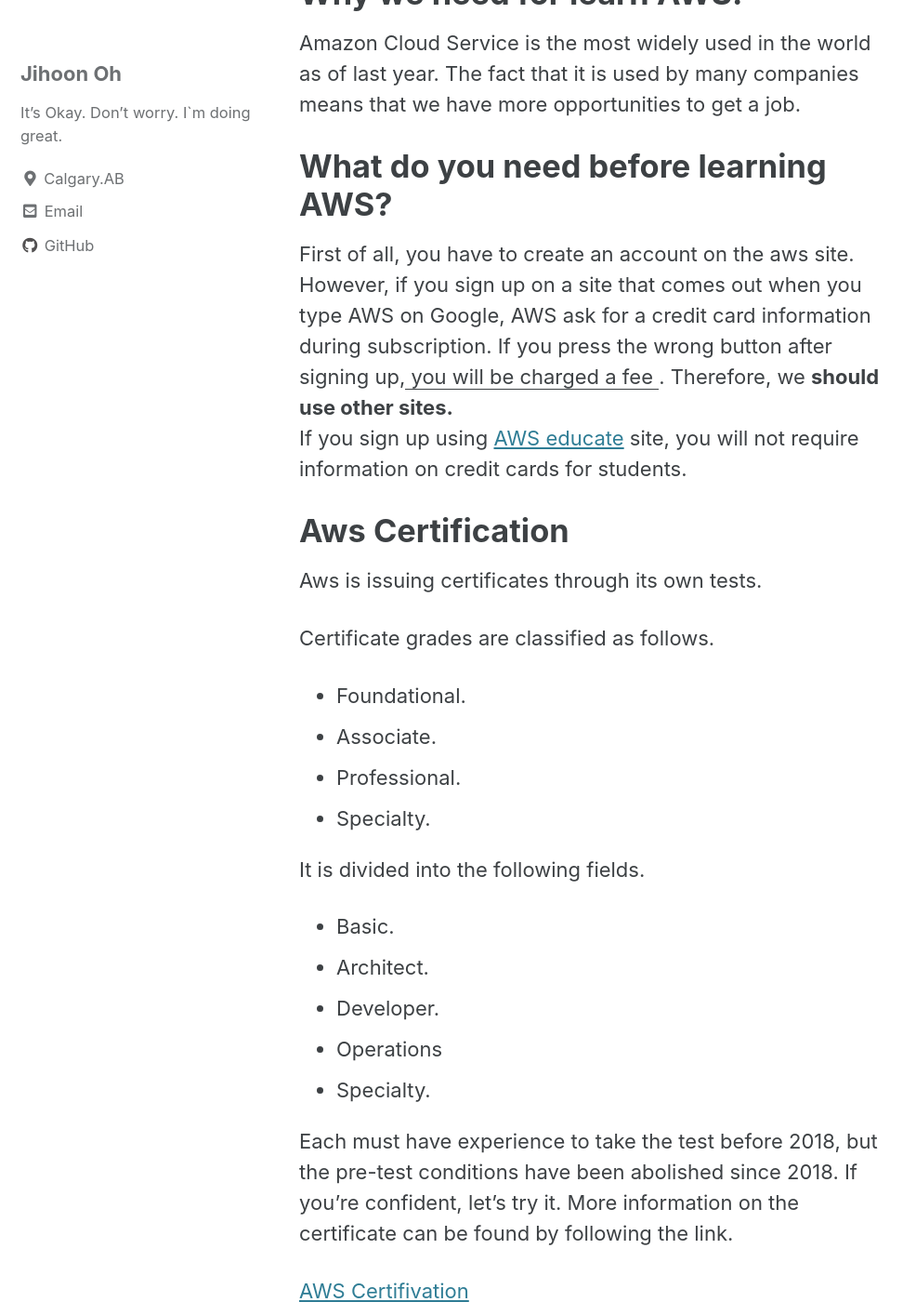
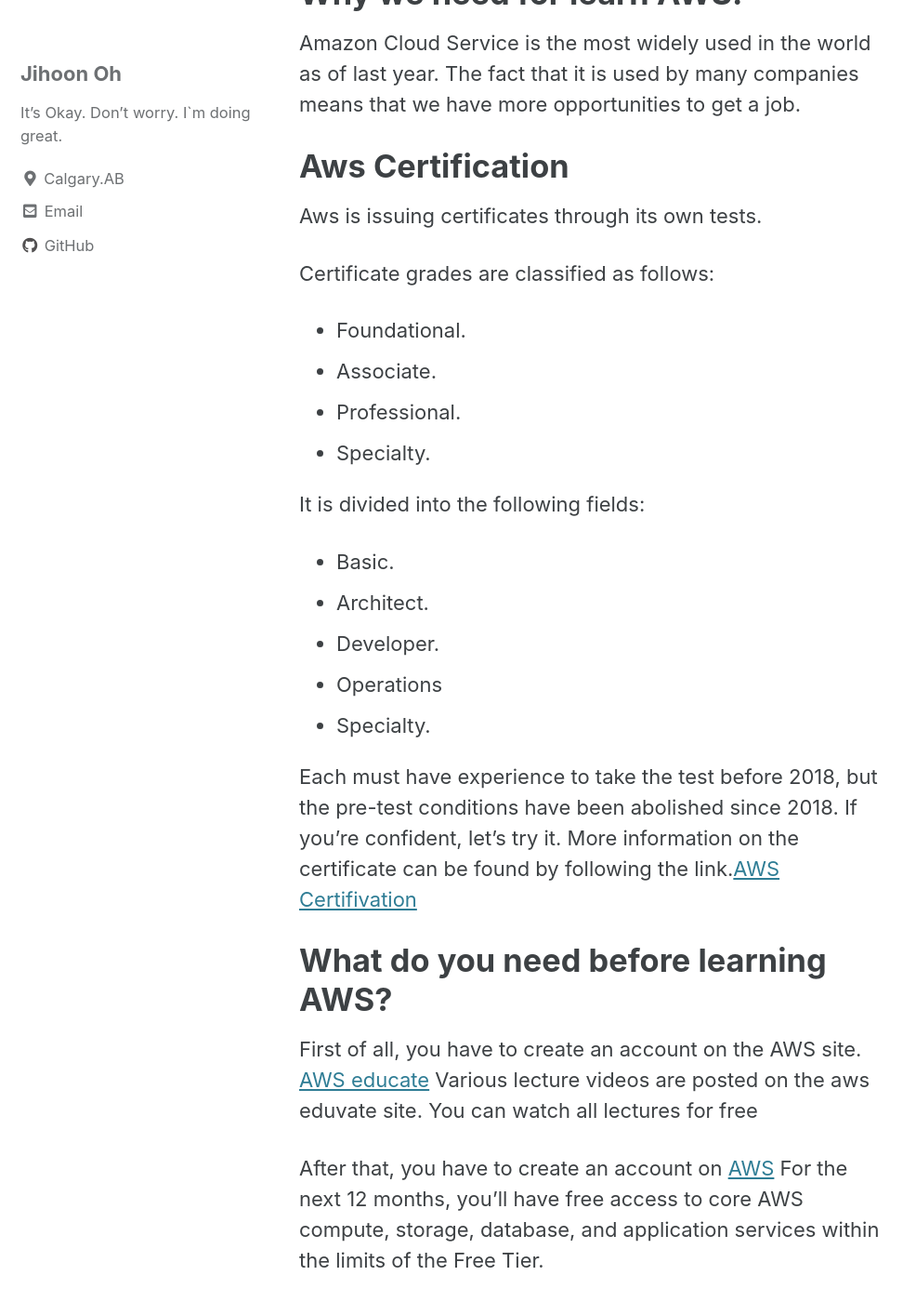
Before and after one commit to jihoon0324/jihoon0324.github.io, a Jekyll site: the page built from _posts/aws/2022-02-08-aws-basic.md, in a window 1280 px wide and 1400 px high, scrolled down 1063 px. Shown: the whole window at 93% size, without its empty margins (0-986 px from the left). Built offline with Jekyll 4.4.1, drawn with Linux system fonts in a browser that asks for light colours; cached includes are drawn as plain includes; comment, search, counter and statistics services are not loaded; some of the changed text lies outside the part shown.

Commit message:
add aws assignment

```diff
--- a/_posts/aws/2022-02-08-aws-basic.md
+++ b/_posts/aws/2022-02-08-aws-basic.md
@@ -24,26 +24,17 @@ In short, cloud service is a service that stores all of the software on a super-
 Amazon Cloud Service is the most widely used in the world as of last year. The fact that it is used by many companies means that we have more opportunities to get a job.
 
 
-
-
-# What do you need before learning AWS?
-
-First of all, you have to create an account on the aws site.  However, if you sign up on a site that comes out when you type AWS on Google, AWS ask for a credit card  information during subscription.  If you press the wrong button after signing up,<u> you will be charged a fee </u>.
-Therefore, we <strong> should use other sites.</strong>
-If you sign up using [AWS educate](https://aws.amazon.com/education/awseducate/?nc1=h_ls)  site, you will not require information on credit cards for students.
-
-
 # Aws  Certification
 
 Aws is issuing certificates through its own tests.
 
- Certificate grades are classified as follows.
+ Certificate grades are classified as follows:
 - Foundational.
 - Associate.
 - Professional.
 - Specialty.
 
- It is divided into the following fields.
+ It is divided into the following fields:
 - Basic.
 - Architect.
 - Developer.
@@ -51,6 +42,59 @@ Aws is issuing certificates through its own tests.
 - Specialty.
 
 Each must have experience to take the test before 2018, but the pre-test conditions have been abolished since 2018. If you're confident, let's try it.
-More information on the certificate can be found by following the link.
+More information on the certificate can be found by following the link.[AWS Certifivation](https://aws.amazon.com/certification/exams/?nc1=h_ls)
 
-[AWS Certifivation](https://aws.amazon.com/certification/exams/?nc1=h_ls)
+
+
+
+# What do you need before learning AWS?
+
+First of all, you have to create an account on the AWS site. [AWS educate](https://aws.amazon.com/education/awseducate/?nc1=h_ls)  Various lecture videos are posted on the aws eduvate site. You can watch all lectures for free
+
+After that, you have to create an account on [AWS](https://aws.amazon.com/free/?trk=ps_a134p000003yhMrAAI&trkCampaign=acq_paid_search_brand&sc_channel=ps&sc_campaign=acquisition_CA&sc_publisher=google&sc_category=core-main&sc_country=CA&sc_geo=NAMER&sc_outcome=Acquisition&sc_detail=aws&sc_content=Brand_Core_aws_e&sc_matchtype=e&sc_segment=453053794209&sc_medium=ACQ-P|PS-GO|Brand|Desktop|SU|Core-Main|Core|CA|EN|Text&s_kwcid=AL!4422!3!453053794209!e!!g!!aws&ef_id=Cj0KCQiAmKiQBhClARIsAKtSj-kwDdyP1y_E8ac8drPQq_oSNmFfI9mOglMMVMwwfp-tRU-mOwsAcZgaAqbeEALw_wcB:G:s&s_kwcid=AL!4422!3!453053794209!e!!g!!aws&all-free-tier.sort-by=item.additionalFields.SortRank&all-free-tier.sort-order=asc&awsf.Free%20Tier%20Types=*all&awsf.Free%20Tier%20Categories=*all)
+For the next 12 months, you'll have free access to core AWS compute, storage, database, and application services within the limits of the Free Tier.
+
+
+# How to use the AWS site.
+
+After signing up for the first time, there are three things to do. The first is account setting and configuration setting. Second, install the Clou Development Kit. The last thing is to check the tutorial.
+
+ 1. Securing your AWS Account
+
+<ul> 1. Click IAM in seraching on the screen below.</ul>
+![setup_first](/image/setup-01.jpg)
+
+When you first log in from aws, when <u> you log in with Root use or IAM user</u>
+
+<ul> 2. Click the Add MFA</ul>
+![setup_first](/image/setup-02.png)
+
+ <ul> 3. Click the Activate MFA</ul>
+
+![setup_first](/image/setup-03.png)
+
+
+ <ul>4. Choose Virtual MFA device </ul>
+![setup_first](/image/setup-04.png)
+
+
+
+
+
+ <ul>5. Install MFA Application on your phone </ul>
+
+ The MFA application must be installed on the mobile phone, and the applications supported by AWS are as follows. You can download what you want, but it's easier for Google Authenticator to scan with QR code.
+
+![setup_first](/image/setup-05.png)
+
+ <ul>6. Click the show QR Code </ul>
+
+
+![setup_first](/image/setup-06.png)
+  Run the QR code  reder using the application on your phone and enter the code at  MFA code 1 in number 3. You can see only one code, but wait about a minute to see that the code changes. After that, enter the changed code into MFA code 2 and click assign MFA.
+
+<ul>7. Finish  Securing your AWS account </ul>
+
+![setup_first](/image/setup-07.png)
+
+   If MFA is applied, the following window can be seen.  If you log out and log back in to check if it is actually confirmed normally, you will see a screen asking for the  MFA code.
```
Also changed, not shown: image/setup-01.jpg (added), image/setup-02.png (added), image/setup-03.png (added), image/setup-04.png (added), image/setup-05.png (added), image/setup-06.png (added), image/setup-07.png (added).
